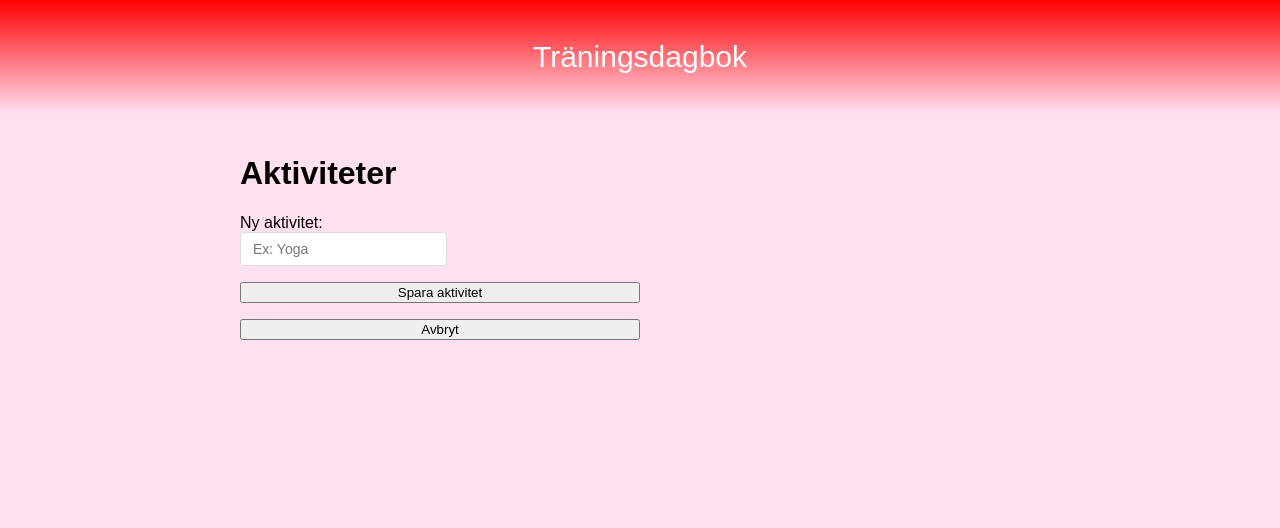
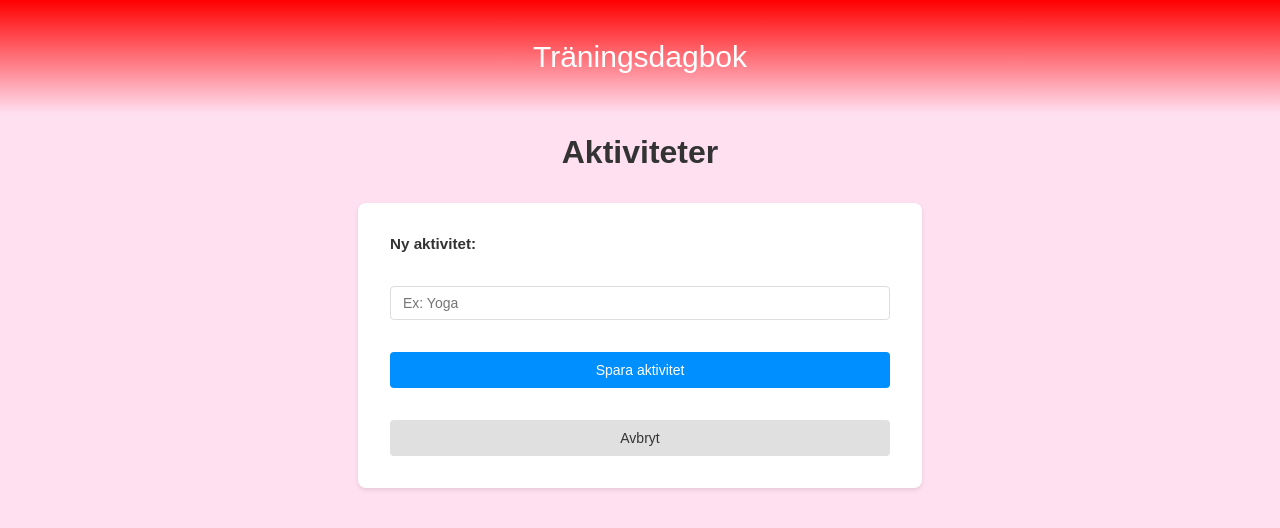
Before and after one commit to ProblemMaster/dagbok, a Vue app in the folder Frontend/: page /activities in a window 1280 px wide. Shown: the top 528 px of the page. Built offline with nearby package versions, Linux system fonts and the light colour scheme.

Commit message:
fixat css för aktivitets och workout formuläret

```diff
--- a/Frontend/src/assets/main.css
+++ b/Frontend/src/assets/main.css
@@ -9,6 +9,13 @@ header {
 body {
   margin: 0;
   padding: 0;
+}
+
+h1 {
+  text-align: center;
+  max-width: 500 px;
+  margin: 0 auto 2rem auto;
+  color: #333;
 }
 
 .chart-container {
--- a/Frontend/src/components/forms/ActivitiesForm.vue
+++ b/Frontend/src/components/forms/ActivitiesForm.vue
@@ -68,8 +68,70 @@ const avbryt = () => {
 .activities-form {
   display: flex;
   flex-direction: column;
-  gap: 1rem;
-  max-width: 400px;
+  gap: 1.5rem;
+  max-width: 500px;
+  margin: 0 auto;
+  padding: 2rem;
+  background: white;
+  border-radius: 8px;
+  box-shadow: 0 2px 4px rgba(0,0,0,0.1);
+}
+
+.activities-form > div {
+  display: flex;
+  flex-direction: column;
+  gap: 0.5rem;
+}
+
+label {
+  font-weight: 600;
+  color: #333;
+  font-size: 0.95rem;
+}
+
+input[type="text"] {
+  padding: 8px 12px;
+  border: 1px solid #ddd;
+  border-radius: 4px;
+  font-size: 14px;
+  font-family: Arial, sans-serif;
+  transition: all 0.2s ease;
+  background: white;
+}
+
+input[type="text"]:focus {
+  outline: none;
+  border-color: #008FFB;
+  box-shadow: 0 0 0 3px rgba(0, 142, 251, 0.1);
+}
+
+button {
+  padding: 10px 20px;
+  border: none;
+  border-radius: 4px;
+  font-size: 14px;
+  font-weight: 500;
+  cursor: pointer;
+  transition: background-color 0.2s;
+  margin-top: 0.5rem;
+}
+
+button[type="submit"] {
+  background-color: #008FFF;
+  color: white;
+}
+
+button[type="submit"]:hover {
+  background-color: #0077d4;
+}
+
+button[type="button"] {
+  background-color: #e0e0e0;
+  color: #333;
+}
+
+button[type="button"]:hover {
+  background-color: #d0d0d0;
 }
 
 .success-msg {
--- a/Frontend/src/components/forms/WorkoutForm.vue
+++ b/Frontend/src/components/forms/WorkoutForm.vue
@@ -177,9 +177,96 @@ const avbryt = () => {
 .workout-form {
   display: flex;
   flex-direction: column;
-  gap: 1rem;
-  max-width: 400px;
+  gap: 1.5rem;
+  max-width: 500px;
+  margin: 0 auto;
+  padding: 2rem;
+  background: white;
+  border-radius: 8px;
+  box-shadow: 0 2px 4px rgba(0,0,0,0.1);
 }
+
+.workout-form > div {
+  display: flex;
+  flex-direction: column;
+  gap: 0.5 rem;
+}
+
+label {
+  font-weight: 600;
+  color: #333;
+  font-size: 0.95rem;
+}
+
+input[type="text"],
+input[type="date"],
+input[type=number],
+select {
+  padding: 8px 12px;
+  border: 1px solid #ddd;
+  border-radius: 4px;
+  font-size: 14px;
+  font-family: Arial, sant-serif;
+  transition: all 0.2s ease;
+  background: white;
+}
+
+input[type="text"]:focus,
+input[type="date"]:focus,
+input[type="number"]:focus,
+select:focus {
+  outline: none;
+  border-color: #008FFB;
+  box-shadow: 0 0 0 3px rgba (o, 143, 251, 0.1);
+}
+
+input[type="number"] {
+  width: 120px;
+  margin-right: 0.5rem;
+}
+
+select {
+  cursor: pointer;
+  min-width: 150px;
+}
+
+button {
+  padding: 10px 20px;
+  border: none;
+  border-radius: 4px;
+  font-size: 14px;
+  font-weight: 500;
+  cursor: pointer;
+  transition: background-color 0.2s;
+  margin-top: 0.5rem;
+}
+
+button[type="submit"]:hover {
+  background-color: #0077d4;
+}
+
+button[type="button"] {
+  background-color: #e0e0e0;
+  color: #333;
+}
+
+button[type="button"]:hover {
+  background-color: #d0d0d0;
+}
+
+a {
+  color: #008FFB;
+  text-decoration: none;
+  font-size: 0.9rem;
+  margin-top: 0.25rem;
+  transition: color 0.2s ease;
+}
+
+a:hover {
+  color: #0077d4;
+  text-decoration: underline;
+}
+
 
 .success-msg {
   color: green;
```
